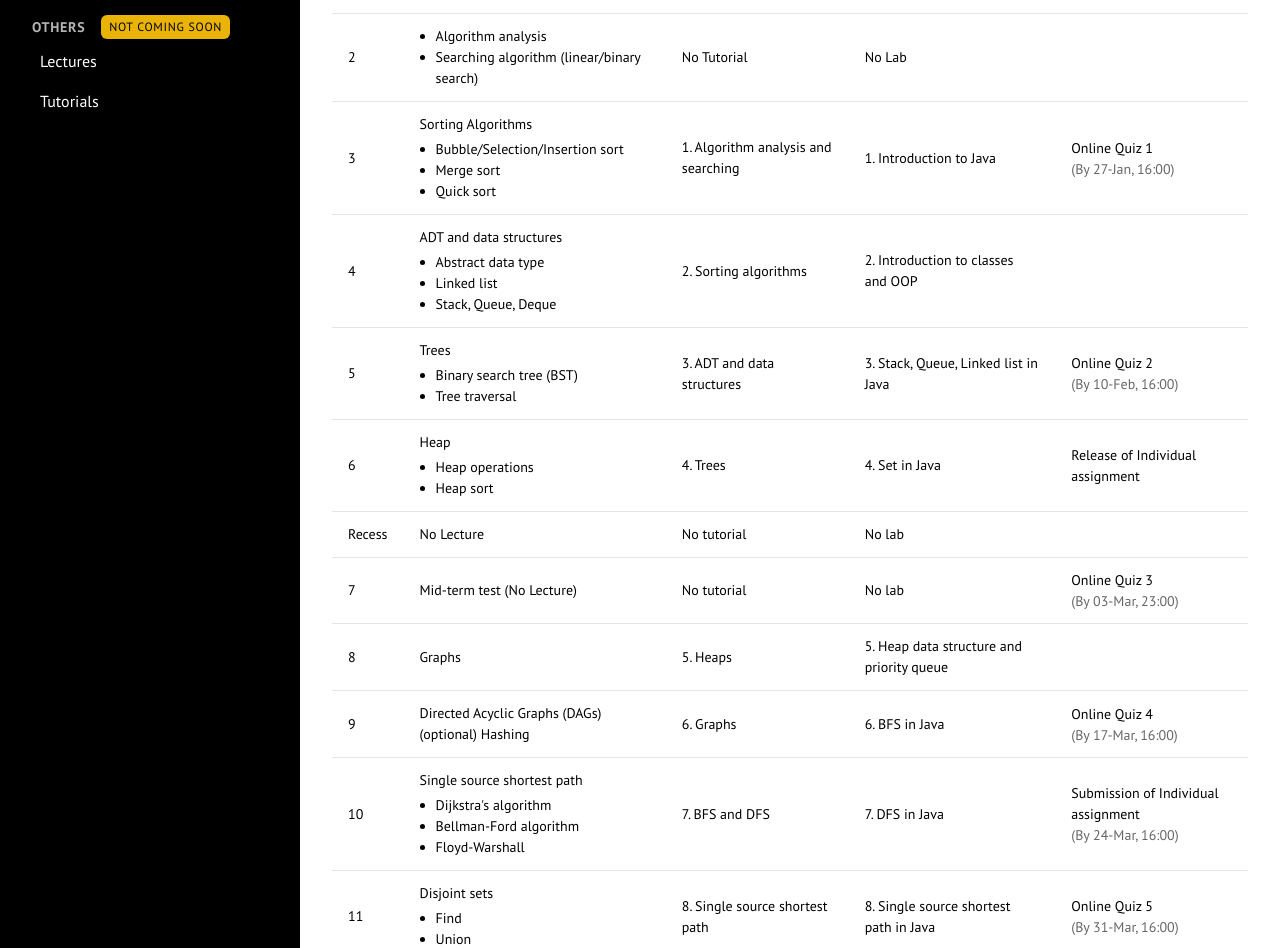
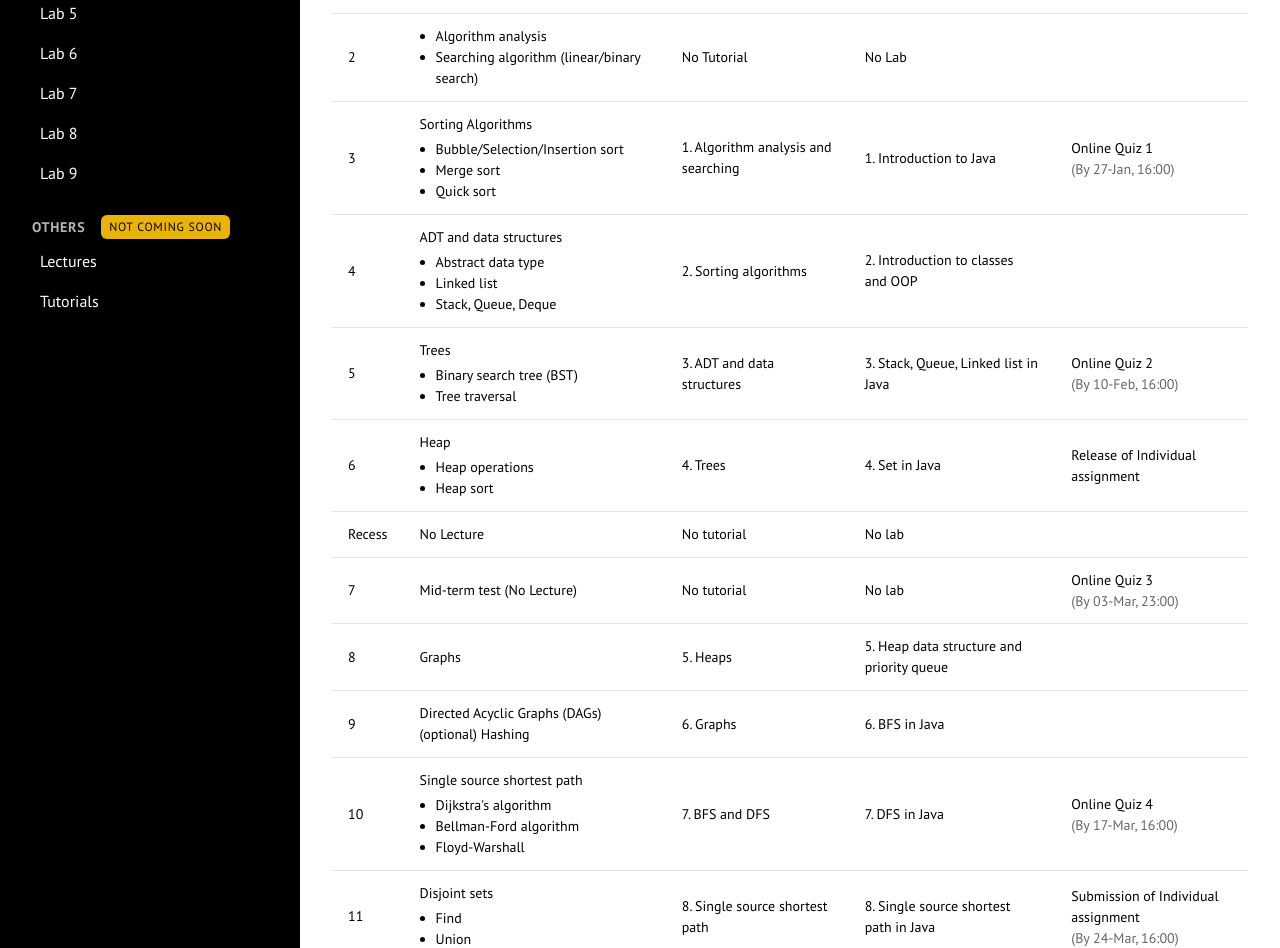
Before and after one commit to nus-cs2040de-ay2425s2/nus-cs2040de-ay2425s2.github.io, a React (Vite) app: page / in a window 1280 px wide. Shown: the part 635-1583 px from the top of the page. Built offline with nearby package versions, Linux system fonts and the light colour scheme.

Commit message:
feat: update remaining labs and course schedule

```diff
--- a/src/App.tsx
+++ b/src/App.tsx
@@ -56,6 +56,21 @@ const App: React.FC = () => {
               </a>
               <a href="https://nus-cs2040de-ay2425s2.github.io/lab4/" className="nav-link" target="_blank" rel="noopener noreferrer">
                 Lab 4
+              </a>
+              <a href="https://nus-cs2040de-ay2425s2.github.io/lab5/" className="nav-link" target="_blank" rel="noopener noreferrer">
+                Lab 5
+              </a>
+              <a href="https://nus-cs2040de-ay2425s2.github.io/lab6/" className="nav-link" target="_blank" rel="noopener noreferrer">
+                Lab 6
+              </a>
+              <a href="https://nus-cs2040de-ay2425s2.github.io/lab7/" className="nav-link" target="_blank" rel="noopener noreferrer">
+                Lab 7
+              </a>
+              <a href="https://nus-cs2040de-ay2425s2.github.io/lab8/" className="nav-link" target="_blank" rel="noopener noreferrer">
+                Lab 8
+              </a>
+              <a href="https://nus-cs2040de-ay2425s2.github.io/lab9/" className="nav-link" target="_blank" rel="noopener noreferrer">
+                Lab 9
               </a>
             </div>
           </div>
@@ -240,10 +255,6 @@ const App: React.FC = () => {
                     </td>
                     <td className="py-3 px-4">6. Graphs</td>
                     <td className="py-3 px-4">6. BFS in Java</td>
-                    <td className="py-3 px-4">
-                      Online Quiz 4
-                      <div className="text-sm text-black/60">(By 17-Mar, 16:00)</div>
-                    </td>
                   </tr>
                   <tr className="border-b border-black/10">
                     <td className="py-3 px-4">10</td>
@@ -258,8 +269,8 @@ const App: React.FC = () => {
                     <td className="py-3 px-4">7. BFS and DFS</td>
                     <td className="py-3 px-4">7. DFS in Java</td>
                     <td className="py-3 px-4">
-                      Submission of Individual assignment
-                      <div className="text-sm text-black/60">(By 24-Mar, 16:00)</div>
+                      Online Quiz 4
+                      <div className="text-sm text-black/60">(By 17-Mar, 16:00)</div>
                     </td>
                   </tr>
                   <tr className="border-b border-black/10">
@@ -274,8 +285,8 @@ const App: React.FC = () => {
                     <td className="py-3 px-4">8. Single source shortest path</td>
                     <td className="py-3 px-4">8. Single source shortest path in Java</td>
                     <td className="py-3 px-4">
-                      Online Quiz 5
-                      <div className="text-sm text-black/60">(By 31-Mar, 16:00)</div>
+                      Submission of Individual assignment
+                      <div className="text-sm text-black/60">(By 24-Mar, 16:00)</div>
                     </td>
                   </tr>
                   <tr className="border-b border-black/10">
@@ -290,7 +301,10 @@ const App: React.FC = () => {
                     </td>
                     <td className="py-3 px-4">9. Minimum spanning tree</td>
                     <td className="py-3 px-4">9. Minimum spanning tree in Java</td>
-                    <td className="py-3 px-4"></td>
+                    <td className="py-3 px-4">
+                      Online Quiz 5
+                      <div className="text-sm text-black/60">(By 31-Mar, 16:00)</div>
+                    </td>
                   </tr>
                   <tr className="border-b border-black/10">
                     <td className="py-3 px-4">13</td>
```
